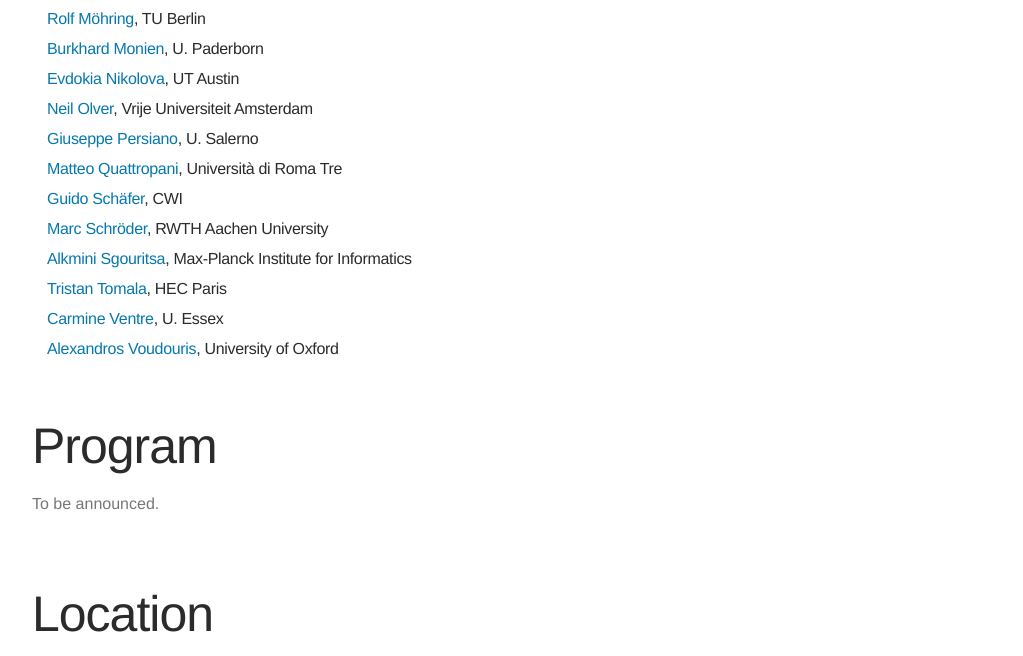
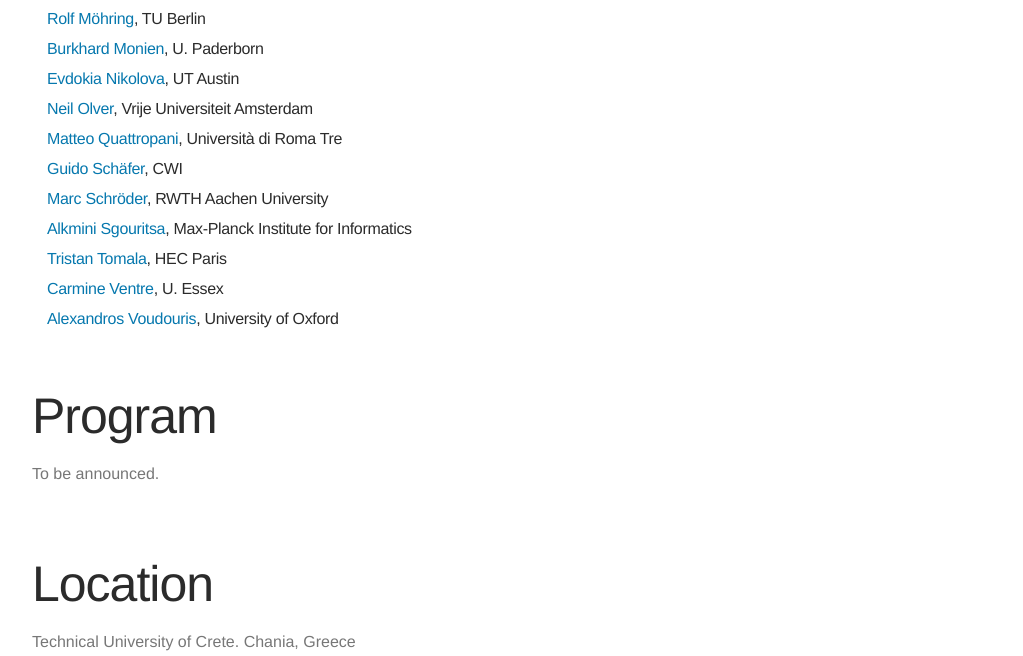
Before and after one commit to 20poa/20poa.github.io, a plain HTML site: page index.html in a window 1280 px wide. Shown: the part 2502-3158 px from the top of the page, without its empty margins (128-1151 px from the left). Drawn offline with nearby package versions, Linux system fonts and the light colour scheme; some packages are replaced by stand-ins of ours.

Commit message:
rebuilding site Fri Jun 14 13:33:04 EEST 2019

```diff
--- a/index.html
+++ b/index.html
@@ -578,16 +578,6 @@
 
       <h3 class="speakers-name">
 
-      <a href="http://www.di-srv.unisa.it/~giuper/" target="_blank" title="Giuseppe Persiano"> Giuseppe Persiano</a>,
-
-      U. Salerno
-    </h3>
-  </li>
-
-  <li class="speakers-item" itemprop="performer" itemscope itemtype="http://schema.org/Person">
-
-      <h3 class="speakers-name">
-
       <a href="http://ricerca.mat.uniroma3.it/users/mquattropani/" target="_blank" title="Matteo Quattropani"> Matteo Quattropani</a>,
 
       Università di Roma Tre
```
